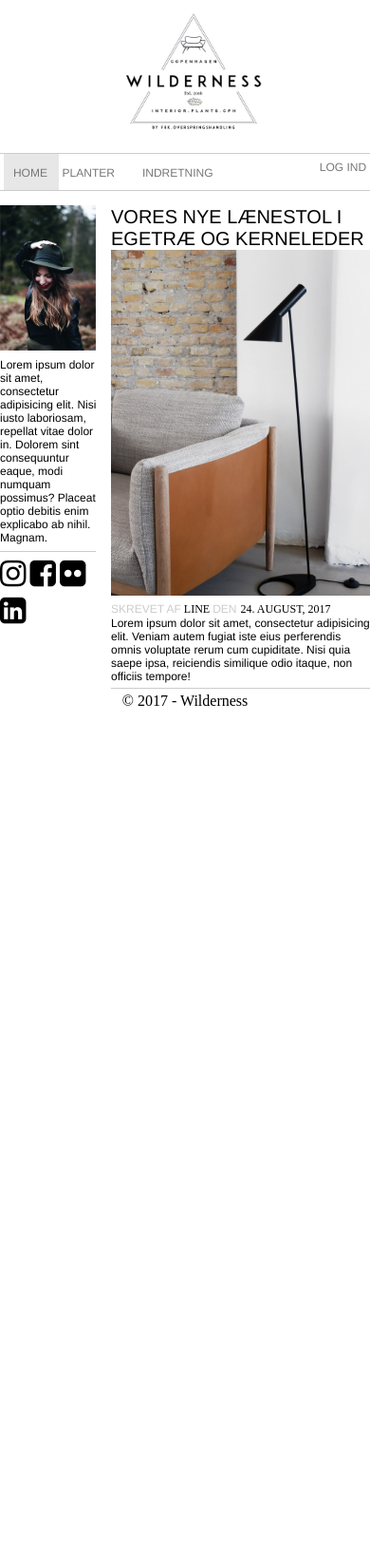
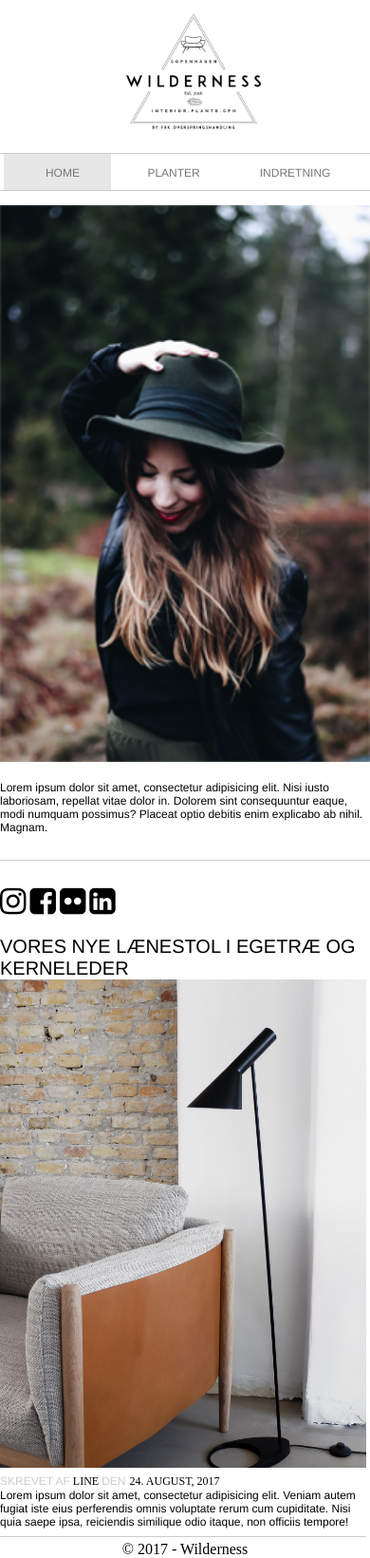
Before and after one commit to Lass9782/eksamen, a PHP site: page / in a window 390 px wide. Shown: the whole page at 95% size. Before the commit the page ends 743 px from the top, so only its background shows below. Run offline with PHP 8.4, Linux system fonts and the light colour scheme; data that the repository does not hold is empty.

Commit message:
Til mobi størrelse

```diff
--- a/CSS/logind.scss
+++ b/CSS/logind.scss
@@ -85,10 +85,13 @@ main {
     padding-bottom: 2%;
     padding-top: 15px;
     /*Felterne hvor du skal indtaste dit brugernavn og password*/
+    form {
+        width: 100%;
+    }
     input[type=text],
     select {
-        width: 152%;
-        max-width: 152%;
+        width: 100%;
+        max-width: 100%;
         padding: 12px 20px;
         margin: 8px 0;
         display: inline-block;
--- a/CSS/style.css
+++ b/CSS/style.css
@@ -63,10 +63,13 @@ header {
     /* line 66, C:/xampp/htdocs/eksamen/CSS/style.scss */
     header nav .li1 {
       padding-right: 25px; }
-  /* line 71, C:/xampp/htdocs/eksamen/CSS/style.scss */
+    /* line 69, C:/xampp/htdocs/eksamen/CSS/style.scss */
+    header nav li.w540 {
+      display: none; }
+  /* line 74, C:/xampp/htdocs/eksamen/CSS/style.scss */
   header #logind {
     padding-top: 1%; }
-  /* line 75, C:/xampp/htdocs/eksamen/CSS/style.scss */
+  /* line 78, C:/xampp/htdocs/eksamen/CSS/style.scss */
   header h4 {
     font-family: "helvetica";
     font-size: 12px;
@@ -74,7 +77,7 @@ header {
     color: #777;
     padding-right: 1%;
     margin-top: 1%; }
-    /* line 82, C:/xampp/htdocs/eksamen/CSS/style.scss */
+    /* line 85, C:/xampp/htdocs/eksamen/CSS/style.scss */
     header h4 a {
       text-decoration: none;
       font-family: "helvetica";
@@ -83,7 +86,7 @@ header {
       color: #777; }
 
 /*Min main*/
-/* line 95, C:/xampp/htdocs/eksamen/CSS/style.scss */
+/* line 98, C:/xampp/htdocs/eksamen/CSS/style.scss */
 main {
   width: 960px;
   max-width: 100%;
@@ -92,33 +95,34 @@ main {
   flex-wrap: wrap;
   justify-content: space-between;
   /*Aside*/
-  /*Min post class til artikler*/ }
-  /* line 103, C:/xampp/htdocs/eksamen/CSS/style.scss */
+  /*Min post class til artikler*/
+  /*Den div hvor man skal indtaste informationerne om indlægget*/ }
+  /* line 106, C:/xampp/htdocs/eksamen/CSS/style.scss */
   main aside {
     width: 26%;
     padding-top: 4%;
     max-width: 100%;
     /*Font-awesome ikoner*/ }
-    /* line 107, C:/xampp/htdocs/eksamen/CSS/style.scss */
+    /* line 110, C:/xampp/htdocs/eksamen/CSS/style.scss */
     main aside img {
       width: 100%; }
-    /* line 110, C:/xampp/htdocs/eksamen/CSS/style.scss */
+    /* line 113, C:/xampp/htdocs/eksamen/CSS/style.scss */
     main aside p {
       font-family: "helvetica";
       font-size: 12px;
       padding-top: 4%;
       padding-bottom: 7%;
       border-bottom: solid 1px #ccc; }
-    /* line 118, C:/xampp/htdocs/eksamen/CSS/style.scss */
+    /* line 121, C:/xampp/htdocs/eksamen/CSS/style.scss */
     main aside .fa-2x {
       padding-top: 7%; }
-  /* line 123, C:/xampp/htdocs/eksamen/CSS/style.scss */
+  /* line 126, C:/xampp/htdocs/eksamen/CSS/style.scss */
   main .post {
     width: 70%;
     max-width: 100%;
     padding-top: 2%;
     /*Selve artiklen*/ }
-    /* line 128, C:/xampp/htdocs/eksamen/CSS/style.scss */
+    /* line 131, C:/xampp/htdocs/eksamen/CSS/style.scss */
     main .post article {
       width: 100%;
       border-bottom: solid 1px #ccc;
@@ -126,44 +130,44 @@ main {
       padding-top: 3%;
       /*De to classer som beskriver afsenderen og tiden*/
       /*Atikle beskrivelsen*/ }
-      /* line 133, C:/xampp/htdocs/eksamen/CSS/style.scss */
+      /* line 136, C:/xampp/htdocs/eksamen/CSS/style.scss */
       main .post article img {
         width: 100%; }
-      /* line 136, C:/xampp/htdocs/eksamen/CSS/style.scss */
+      /* line 139, C:/xampp/htdocs/eksamen/CSS/style.scss */
       main .post article h1 {
         font-family: "helvetica";
         font-size: 20px;
         text-transform: uppercase;
         font-weight: 100; }
-      /* line 143, C:/xampp/htdocs/eksamen/CSS/style.scss */
+      /* line 146, C:/xampp/htdocs/eksamen/CSS/style.scss */
       main .post article .afsender,
       main .post article .time {
         font-size: 12px;
         display: inline-block;
         text-transform: uppercase; }
-      /* line 150, C:/xampp/htdocs/eksamen/CSS/style.scss */
+      /* line 153, C:/xampp/htdocs/eksamen/CSS/style.scss */
       main .post article .afsender p {
         display: inline-block;
         color: #ccc; }
-      /* line 156, C:/xampp/htdocs/eksamen/CSS/style.scss */
+      /* line 159, C:/xampp/htdocs/eksamen/CSS/style.scss */
       main .post article p {
         font-family: "helvetica";
         font-size: 12px; }
-  /* line 162, C:/xampp/htdocs/eksamen/CSS/style.scss */
+  /* line 166, C:/xampp/htdocs/eksamen/CSS/style.scss */
   main .form-group {
     padding-top: 2%; }
-    /* line 164, C:/xampp/htdocs/eksamen/CSS/style.scss */
+    /* line 168, C:/xampp/htdocs/eksamen/CSS/style.scss */
     main .form-group h1 {
       font-family: "helvetica";
       font-size: 20px;
       text-transform: uppercase;
       font-weight: 100; }
-    /* line 170, C:/xampp/htdocs/eksamen/CSS/style.scss */
+    /* line 174, C:/xampp/htdocs/eksamen/CSS/style.scss */
     main .form-group label {
       font-family: "helvetica";
       font-weight: bold;
       font-size: 12px; }
-    /* line 175, C:/xampp/htdocs/eksamen/CSS/style.scss */
+    /* line 179, C:/xampp/htdocs/eksamen/CSS/style.scss */
     main .form-group input[type=text],
     main .form-group select {
       width: 100%;
@@ -174,23 +178,46 @@ main {
       border: 1px solid #ccc;
       box-sizing: border-box;
       height: 25px; }
-    /* line 186, C:/xampp/htdocs/eksamen/CSS/style.scss */
+    /* line 190, C:/xampp/htdocs/eksamen/CSS/style.scss */
     main .form-group textarea {
       width: 99.5%;
       height: 75px;
       font-size: 16px;
       resize: none; }
-  /* line 193, C:/xampp/htdocs/eksamen/CSS/style.scss */
+  /* line 197, C:/xampp/htdocs/eksamen/CSS/style.scss */
   main input[type=submit] {
     padding: 6px 10px;
     background-color: transparent;
     border: solid 1px lightgray;
     margin-top: 2%; }
 
-/* line 201, C:/xampp/htdocs/eksamen/CSS/style.scss */
+/* line 205, C:/xampp/htdocs/eksamen/CSS/style.scss */
 footer {
   margin: 0 auto;
   text-align: center;
   padding-top: 1%; }
 
+@media screen and (max-width: 423px) {
+  /* line 213, C:/xampp/htdocs/eksamen/CSS/style.scss */
+  header nav {
+    justify-content: space-around; }
+    /* line 216, C:/xampp/htdocs/eksamen/CSS/style.scss */
+    header nav ul .gray {
+      padding-right: 50px; }
+    /* line 219, C:/xampp/htdocs/eksamen/CSS/style.scss */
+    header nav ul a {
+      padding-left: 34px; }
+  /* line 224, C:/xampp/htdocs/eksamen/CSS/style.scss */
+  header #logind {
+    display: none; }
+  /* line 228, C:/xampp/htdocs/eksamen/CSS/style.scss */
+  main {
+    flex-direction: column; }
+    /* line 230, C:/xampp/htdocs/eksamen/CSS/style.scss */
+    main aside {
+      width: 100%; }
+    /* line 233, C:/xampp/htdocs/eksamen/CSS/style.scss */
+    main .post {
+      width: 99%; } }
+
 /*# sourceMappingURL=style.css.map */
--- a/CSS/style.scss
+++ b/CSS/style.scss
@@ -65,6 +65,9 @@ header {
         }
         .li1 {
             padding-right: 25px;
+        }
+        li.w540 {
+            display: none;
         }
     }
     /*Ul hvor linket går til log ind siden*/
@@ -159,6 +162,7 @@ main {
             }
         }
     }
+    /*Den div hvor man skal indtaste informationerne om indlægget*/
     .form-group {
         padding-top: 2%;
         h1 {
@@ -203,3 +207,31 @@ footer {
     text-align: center;
     padding-top: 1%;
 }
+
+@media screen and (max-width: 423px) {
+    header {
+        nav {
+            justify-content: space-around;
+            ul {
+                .gray {
+                    padding-right: 50px;
+                }
+                a {
+                    padding-left: 34px;
+                }
+            }
+        }
+        #logind {
+            display: none;
+        }
+    }
+    main {
+        flex-direction: column;
+        aside {
+            width: 100%;
+        }
+        .post {
+            width: 99%;
+        }
+    }
+}
--- a/index.php
+++ b/index.php
@@ -60,19 +60,19 @@
                             <div class="form-group">
                                 <label for="heading">Titel</label>
                                 <br>
-                                <input id="heading" type="text" name="heading" placeholder="Overskrift her..."> </div>
+                                <input id="heading" type="text" name="heading" placeholder="Titel på dit indlæg"> </div>
                             <div class="form-group">
                                 <label for="imgSrc">Billede navn</label>
                                 <br>
-                                <input id="imgSrc" type="text" name="imgSrc" placeholder="Sti til billedet uden .png"> </div>
+                                <input id="imgSrc" type="text" name="imgSrc" placeholder="Navn på billede uden jpg."> </div>
                             <div class="form-group">
                                 <label for="imgAlt">Billede alt tekst</label>
                                 <br>
-                                <input id="imgAlt" type="text" name="imgAlt" placeholder="Tekst der beskriver dit billede"> </div>
+                                <input id="imgAlt" type="text" name="imgAlt" placeholder="Billedets alt tekst"> </div>
                             <div class="form-group">
                                 <label for="articleText" name="articleText" placeholder="Tekst">Indlæggets tekst</label>
                                 <br>
-                                <textarea id="articleText" type="text" name="articleText"> Indlæggets tekst </textarea>
+                                <textarea id="articleText" type="text" name="articleText" placeholder="Indlæggets tekst"> </textarea>
                             </div>
                             <input type="submit" value="Udgiv indlæg"> </form>
                         <article>
```
Also changed, not shown: CSS/logind.css (+8 -5 lines), 2 other files.
